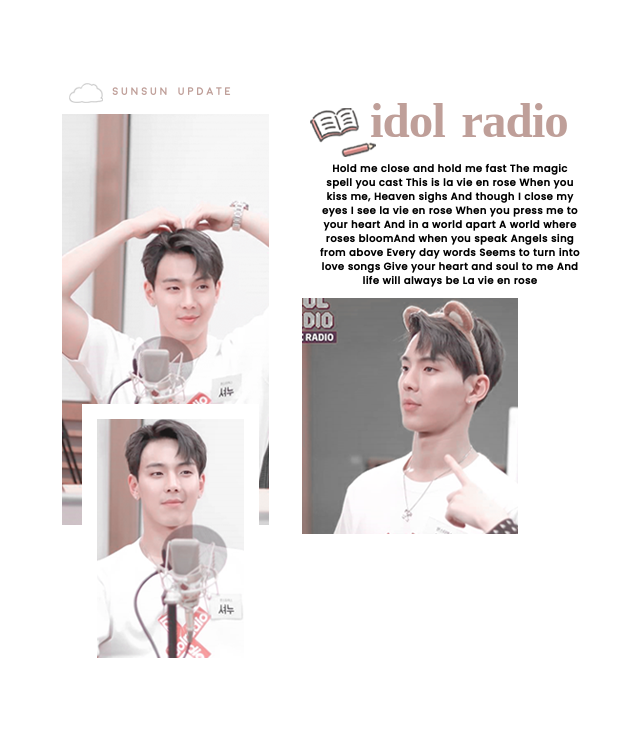
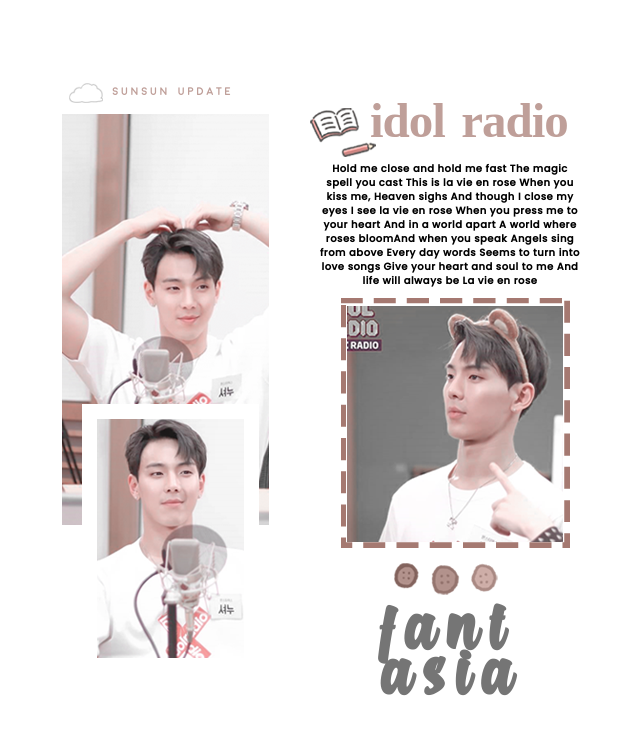
Before and after one commit to VRN4K/frontend-portfolio, a plain HTML site: page page #2: simple journal/src/templates/index #2.html in a window 1280 px wide. Shown: the whole page, without its empty margins (308-948 px from the left). Drawn offline with Linux system fonts and the light colour scheme; a web font is replaced by a local one.

Commit message:
[+]add right side bottom title, add img frame

```diff
--- a/page #2: simple journal/src/styles/styles.css
+++ b/page #2: simple journal/src/styles/styles.css
@@ -10,6 +10,10 @@
     src: url(../fonts/RomanticChicago/RomanticChicago.ttf);
 }
 
+@font-face {
+    font-family: Dalgona;
+    src: url(../fonts/dalgona/Dalgona.ttf);
+}
 
 /* LEFT SIDE */
 
@@ -49,12 +53,14 @@
 .left-side_front-img, .left-side_back-img{
     position: absolute;
     border: 15px solid white;
+    background: white;
 }
 .left-side_back-img{
     width: 207px;
     height: 411px;
     margin-left: 115px;
     margin-top: -10px;
+
 }
 .left-side_front-img{
     width: 147px;
@@ -70,7 +76,7 @@
     width: 430px;
 }
 
-.right-side_title{
+.right-side_top-title{
     font-family: RomanticChicago, serif;
     font-size: 49px;
     letter-spacing: -1px;
@@ -82,7 +88,7 @@
     margin-top: 105px;
     margin-left: 68px;
 }
-.right-side_title::before{
+.right-side_top-title::before{
     content: url(../images/Capa3.png);
     position: absolute;
     top: -5px;
@@ -99,3 +105,36 @@
     letter-spacing: 0.5px;
     line-height: 14px;
 }
+.right-side_img{
+    margin-left: 45px;
+    margin-top: 8px;
+
+}
+.right-side_frame{
+    position: relative;
+}
+.right-side_frame::before{
+    content: url(../images/Rectangulo.png);
+    position: absolute;
+    left: 39px;
+ }
+
+.right-side_bottom-title{
+    font-family: Dalgona, serif;
+    font-size: 57px;
+    letter-spacing: 11px;
+    line-height: 45px;
+    color: #757575;
+
+    position: relative;
+    width: 100px;
+    margin-top: 58px;
+    margin-left: 80px;
+}
+
+.right-side_bottom-title::before{
+    content: url(../images/Rellenodecolor1.png);
+    position: absolute;
+    left: 12px;
+    top: -55px;
+}
--- a/page #2: simple journal/src/templates/index #2.html
+++ b/page #2: simple journal/src/templates/index #2.html
@@ -15,7 +15,7 @@
     <img class="left-side_front-img" src="../images/Capa%204.png" alt="Your left side small photo"/>
 </div>
     <div class="right-side">
-        <h1 class="right-side_title">idol radio</h1>
+        <h1 class="right-side_top-title">idol radio</h1>
         <p class="right-side_description">Hold me close and hold me fast
             The magic spell you cast
             This is la vie en rose
@@ -31,8 +31,11 @@
             Give your heart and soul to me
             And life will always be
             La vie en rose</p>
-        <img class="left-side_img" src="../images/Capa%201.png" alt="Your left side small photo"/>
+        <span class="right-side_frame">
+            <img class="right-side_img" src="../images/Capa%201.png" alt="Your right side photo"/>
+        </span>
 
+        <h1 class="right-side_bottom-title">fant asia</h1>
     </div>
 </div>
 </body>
```
Also changed, not shown: page #2: simple journal/src/fonts/helvetica/Helvetica.otf (deleted), page #2: simple journal/src/images/Rectangulo.png (added), page #2: simple journal/src/images/Rellenodecolor1.png (renamed from page #2: simple journal/src/images/Relleno de color 1.png).
